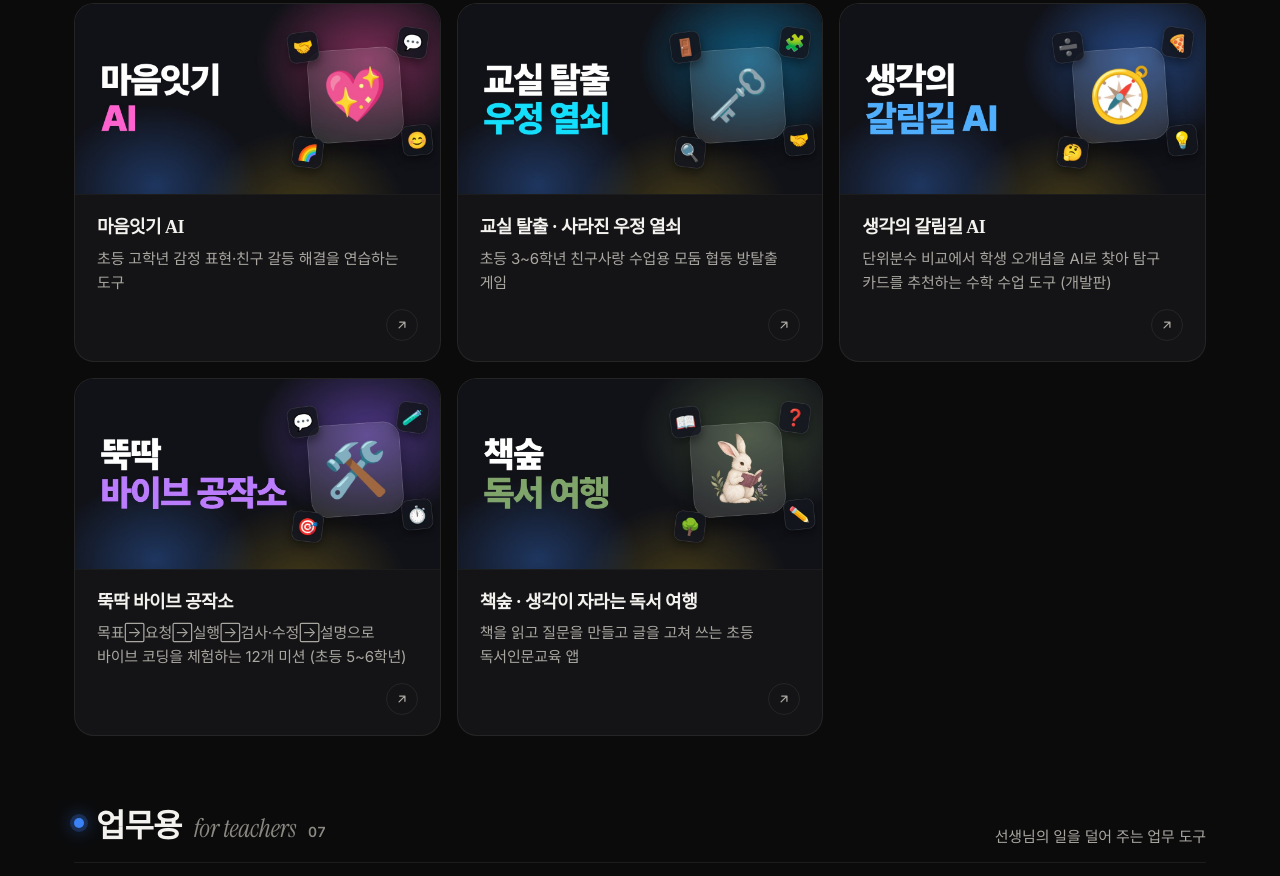
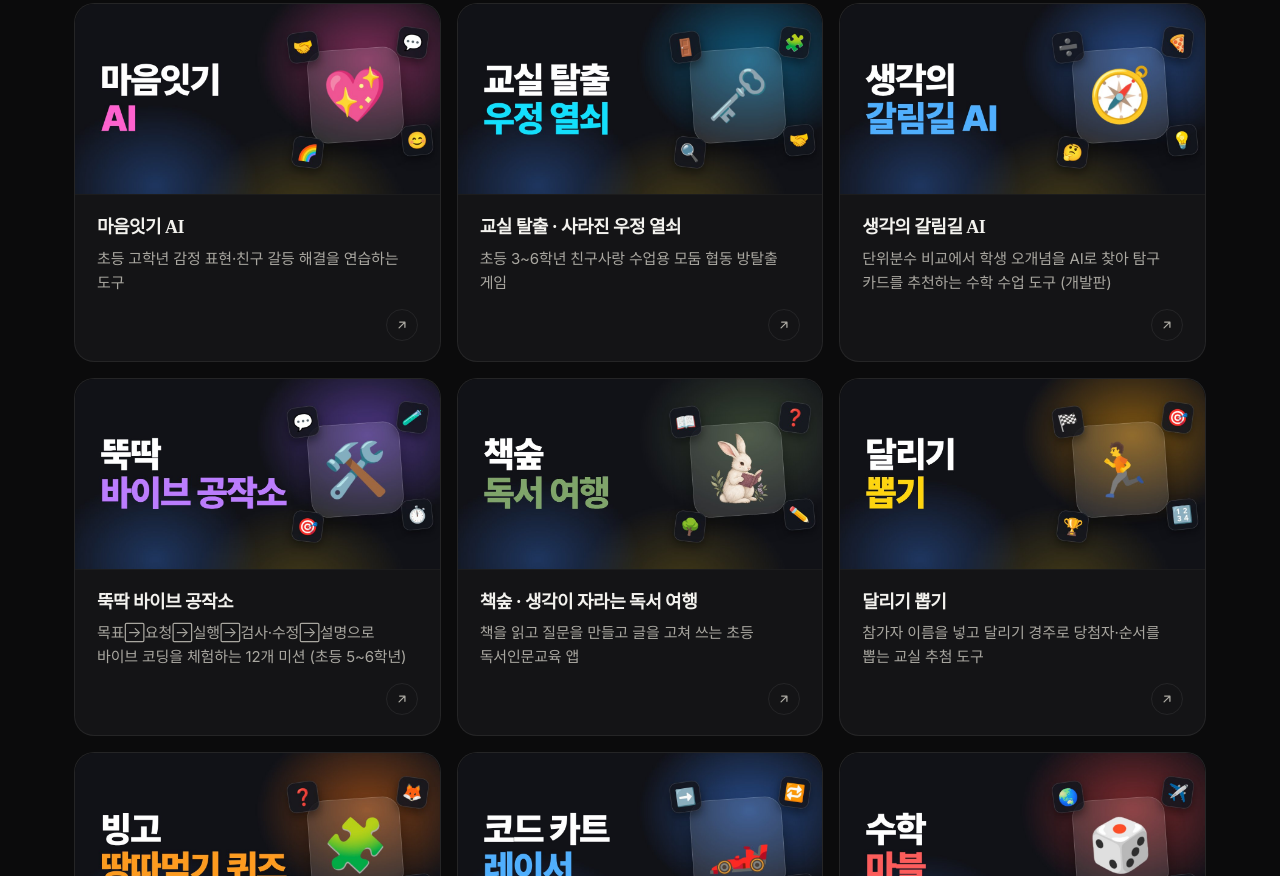
Before and after one commit to gmlduqzhd123-lab/YScode, a plain HTML site: page index.html in a window 1280 px wide. Shown: the part 1924-2800 px from the top of the page. Drawn offline with Linux system fonts and the light colour scheme; a web font is replaced by a local one.

Commit message:
모음집에 수업용 게임 4개(달리기 뽑기·빙고 땅따먹기 퀴즈·코드 카트 레이서·수학 마블) 추가, 공유 정보 38가지 (#61)
Claude-Session: https://claude.ai/code/session_01NaW5r8WBzNy5B2e9iMgdZz

Co-authored-by: Claude <noreply@anthropic.com>

```diff
--- a/index.html
+++ b/index.html
@@ -16,18 +16,18 @@
     <meta name="apple-mobile-web-app-status-bar-style" content="black-translucent">
     <meta property="og:type" content="website">
     <meta property="og:title" content="엽쌤의 바이브 코딩 교실">
-    <meta property="og:description" content="수업과 일상을 바꾸는 작은 웹앱 34가지 · 설치 없이 바로 열려요">
+    <meta property="og:description" content="수업과 일상을 바꾸는 작은 웹앱 38가지 · 설치 없이 바로 열려요">
     <meta property="og:site_name" content="엽쌤스쿨">
-    <meta property="og:image" content="https://gmlduqzhd123-lab.github.io/YScode/og-image.jpg?v=20261112">
-    <meta property="og:image:secure_url" content="https://gmlduqzhd123-lab.github.io/YScode/og-image.jpg?v=20261112">
+    <meta property="og:image" content="https://gmlduqzhd123-lab.github.io/YScode/og-image.jpg?v=20261117">
+    <meta property="og:image:secure_url" content="https://gmlduqzhd123-lab.github.io/YScode/og-image.jpg?v=20261117">
     <meta property="og:image:type" content="image/jpeg">
     <meta property="og:image:width" content="1200">
     <meta property="og:image:height" content="630">
-    <meta property="og:image:alt" content="엽쌤의 바이브 코딩 교실 — 웹앱 34가지">
+    <meta property="og:image:alt" content="엽쌤의 바이브 코딩 교실 — 웹앱 38가지">
     <meta property="og:url" content="https://gmlduqzhd123-lab.github.io/YScode/">
     <meta property="og:locale" content="ko_KR">
     <meta name="twitter:card" content="summary_large_image">
-    <meta name="twitter:image" content="https://gmlduqzhd123-lab.github.io/YScode/og-image.jpg?v=20261112">
+    <meta name="twitter:image" content="https://gmlduqzhd123-lab.github.io/YScode/og-image.jpg?v=20261117">
     <script>
         // 첫 화면이 그려지기 전에 테마를 적용해 깜빡임 방지
         (function () {
@@ -909,6 +909,46 @@
                 url: 'https://reading-blush-zeta.vercel.app/'
             },
             {
+                id: 'runrun',
+                cover: 'covers/runrun.jpg',
+                accent: '#f59e0b',
+                name: '달리기 뽑기',
+                category: '수업용',
+                icon: '🏃',
+                desc: '참가자 이름을 넣고 달리기 경주로 당첨자·순서를 뽑는 교실 추첨 도구',
+                url: 'https://gmlduqzhd123-lab.github.io/RunRun/'
+            },
+            {
+                id: 'bingo',
+                cover: 'covers/bingo.jpg',
+                accent: '#f97316',
+                name: '빙고 땅따먹기 퀴즈',
+                category: '수업용',
+                icon: '🧩',
+                desc: '팀별로 문제를 맞혀 5×5 빙고판을 차지하는 팀 대항 퀴즈 게임',
+                url: 'https://gmlduqzhd123-lab.github.io/Bingo/'
+            },
+            {
+                id: 'code-cart',
+                cover: 'covers/code-cart.jpg',
+                accent: '#3b82f6',
+                name: '코드 카트 레이서',
+                category: '수업용',
+                icon: '🏎️',
+                desc: '블록 명령으로 카트를 움직이며 순차·반복·선택을 익히는 알고리즘 게임',
+                url: 'https://gmlduqzhd123-lab.github.io/Code-Cart/'
+            },
+            {
+                id: 'math-marvel',
+                cover: 'covers/math-marvel.jpg',
+                accent: '#ef4444',
+                name: '수학 마블',
+                category: '수업용',
+                icon: '🎲',
+                desc: '주사위를 굴려 세계를 여행하며 수학 문제를 푸는 초등 보드게임',
+                url: 'https://gmlduqzhd123-lab.github.io/Math-Marvel/'
+            },
+            {
                 id: 'for-teacher',
                 featured: true,
                 cover: 'covers/for-teacher.jpg',
```
Also changed, not shown: .claude/skills/yeopssam-webapps/apps.json, covers/bingo.jpg (added), covers/code-cart.jpg (added), covers/math-marvel.jpg (added), covers/runrun.jpg (added), og-image.jpg, 1 other file.
